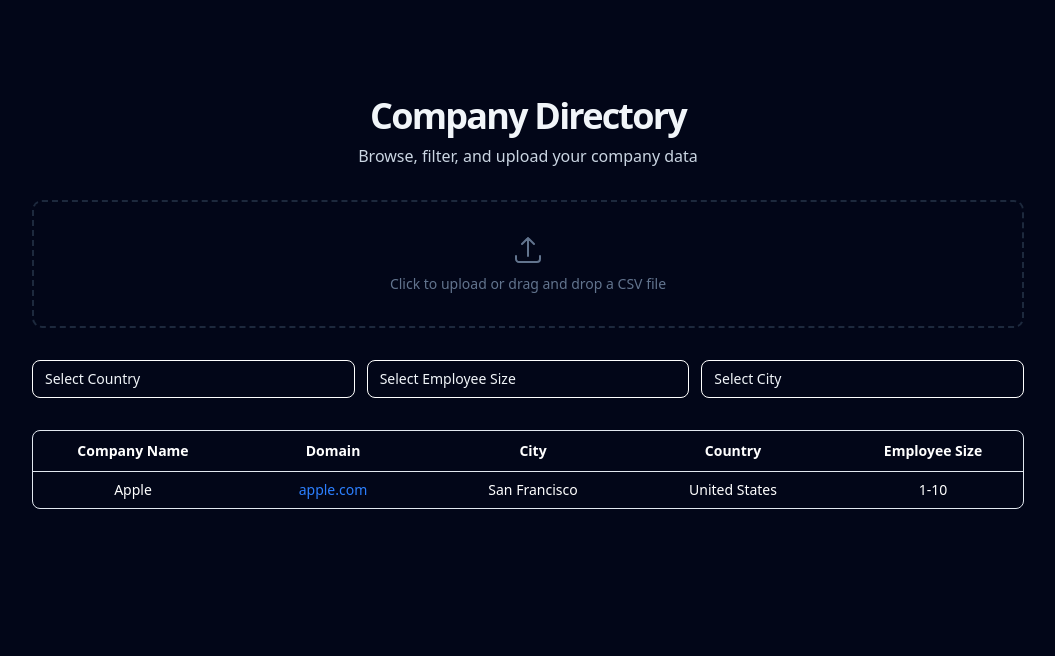
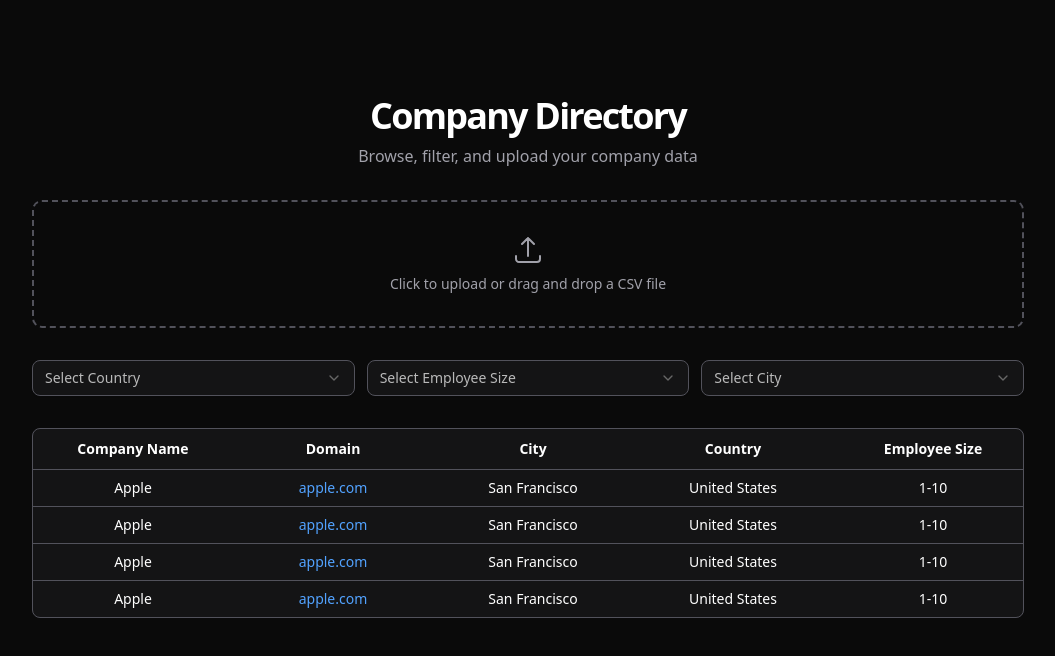
Before and after one commit to alexjackhughes/throxy, a Next.js app: page / in a window 1280 px wide. Shown: the top 656 px of the page, without its empty margins (112-1167 px from the left). Built offline with nearby package versions, Linux system fonts and the light colour scheme.

Commit message:
Re-styled components

```diff
--- a/app/components/CompaniesTable.tsx
+++ b/app/components/CompaniesTable.tsx
@@ -7,15 +7,17 @@
   TableHeader,
   TableRow,
 } from "@/components/Table";
-import { Companies, defaultCompanies } from "@/models/company";
+import { Companies, defaultCompany } from "@/models/company";
 
 interface Props {
   companies?: Companies;
 }
 
-const CompaniesTable: React.FC<Props> = ({ companies = defaultCompanies }) => {
+const CompaniesTable: React.FC<Props> = ({
+  companies = [defaultCompany, defaultCompany, defaultCompany, defaultCompany],
+}) => {
   return (
-    <div className="rounded-md border bg-slate-950 text-white">
+    <div className="rounded-md bg-theme-300 text-white">
       <Table>
         <TableHeader>
           <TableRow>
@@ -37,7 +39,7 @@
                   href={`https://${company.domain}`}
                   target="_blank"
                   rel="noopener noreferrer"
-                  className="text-blue-500 hover:text-blue-500 hover:underline"
+                  className="text-blue-400 hover:text-blue-400 hover:underline"
                 >
                   {company.domain || "-"}
                 </a>
--- a/app/globals.css
+++ b/app/globals.css
@@ -39,6 +39,13 @@
   --color-sidebar-accent-foreground: var(--sidebar-accent-foreground);
   --color-sidebar-border: var(--sidebar-border);
   --color-sidebar-ring: var(--sidebar-ring);
+
+  --color-theme-500: #0a0a0a;
+  --color-theme-400: #0f0f10;
+  --color-theme-300: #141415;
+  --color-theme-200: #1f1f22;
+  --color-theme-100: #52525b;
+  --color-theme-50: #a1a1aa;
 }
 
 :root {
--- a/app/page.tsx
+++ b/app/page.tsx
@@ -11,7 +11,7 @@
 
 export default function Home() {
   return (
-    <div className="flex flex-col gap-4 bg-slate-950 h-screen">
+    <div className="flex flex-col gap-4 bg-theme-500 h-screen">
       <div className="flex flex-col mx-auto  max-w-5xl mt-24 mb-10 w-full px-4 gap-8">
         <PageHeader
           title="Company Directory"
--- a/components/Filter.tsx
+++ b/components/Filter.tsx
@@ -2,6 +2,13 @@
 
 import React from "react";
 import { useRouter, useSearchParams } from "next/navigation";
+import {
+  Select,
+  SelectContent,
+  SelectItem,
+  SelectTrigger,
+  SelectValue,
+} from "@/components/Select";
 
 interface Props {
   filterKey: string;
@@ -39,20 +46,20 @@
   };
 
   return (
-    <select
-      value={currentValue}
-      onChange={(e) => handleFilterChange(e.target.value)}
-      className="px-3 py-2 border text-sm border-white bg-slate-950 text-slate-100 ring-2 ring-white/0 rounded-md focus:outline-none focus:ring-2 focus:ring-blue-500 focus:border-transparent appearance-none w-full"
-    >
-      <option value="">
-        {placeholder || `Select ${filterDisplayKey || filterKey}`}
-      </option>
-      {filterOptions.map((option) => (
-        <option key={option} value={option}>
-          {option}
-        </option>
-      ))}
-    </select>
+    <Select value={currentValue} onValueChange={handleFilterChange}>
+      <SelectTrigger className="w-full">
+        <SelectValue
+          placeholder={placeholder || `Select ${filterDisplayKey || filterKey}`}
+        />
+      </SelectTrigger>
+      <SelectContent>
+        {filterOptions.map((option) => (
+          <SelectItem key={option} value={option}>
+            {option}
+          </SelectItem>
+        ))}
+      </SelectContent>
+    </Select>
   );
 };
 
--- a/components/PageHeader.tsx
+++ b/components/PageHeader.tsx
@@ -7,10 +7,10 @@
 export const PageHeader: React.FC<Props> = ({ title, description }) => {
   return (
     <div className="flex flex-col gap-2 text-center">
-      <h1 className="text-4xl font-bold text-slate-100 tracking-tighter">
+      <h1 className="text-4xl font-bold text-white tracking-tighter">
         {title}
       </h1>
-      {description && <p className="text-slate-300 text-md">{description}</p>}
+      {description && <p className="text-theme-50 text-md">{description}</p>}
     </div>
   );
 };
--- /dev/null
+++ b/components/Select.tsx
@@ -0,0 +1,185 @@
+"use client";
+
+import * as React from "react";
+import * as SelectPrimitive from "@radix-ui/react-select";
+import { CheckIcon, ChevronDownIcon, ChevronUpIcon } from "lucide-react";
+
+import { cn } from "@/lib/utils";
+
+function Select({
+  ...props
+}: React.ComponentProps<typeof SelectPrimitive.Root>) {
+  return <SelectPrimitive.Root data-slot="select" {...props} />;
+}
+
+function SelectGroup({
+  ...props
+}: React.ComponentProps<typeof SelectPrimitive.Group>) {
+  return <SelectPrimitive.Group data-slot="select-group" {...props} />;
+}
+
+function SelectValue({
+  ...props
+}: React.ComponentProps<typeof SelectPrimitive.Value>) {
+  return <SelectPrimitive.Value data-slot="select-value" {...props} />;
+}
+
+function SelectTrigger({
+  className,
+  size = "default",
+  children,
+  ...props
+}: React.ComponentProps<typeof SelectPrimitive.Trigger> & {
+  size?: "sm" | "default";
+}) {
+  return (
+    <SelectPrimitive.Trigger
+      data-slot="select-trigger"
+      data-size={size}
+      className={cn(
+        "bg-theme-300 text-white border-theme-100 focus-visible:border-theme-100 focus-visible:ring-white flex w-fit items-center justify-between gap-2 rounded-md border px-3 py-2 text-sm whitespace-nowrap shadow-xs transition-[color,box-shadow] outline-none focus-visible:ring-[1px] disabled:cursor-not-allowed disabled:opacity-50 data-[size=default]:h-9 data-[size=sm]:h-8 *:data-[slot=select-value]:line-clamp-1 *:data-[slot=select-value]:flex *:data-[slot=select-value]:items-center *:data-[slot=select-value]:gap-2 [&_svg]:pointer-events-none [&_svg]:shrink-0 [&_svg:not([class*='size-'])]:size-4 [&_svg:not([class*='text-'])]:text-white/70 data-[placeholder]:text-white/70",
+        className
+      )}
+      {...props}
+    >
+      {children}
+      <SelectPrimitive.Icon asChild>
+        <ChevronDownIcon className="size-4 opacity-50" />
+      </SelectPrimitive.Icon>
+    </SelectPrimitive.Trigger>
+  );
+}
+
+function SelectContent({
+  className,
+  children,
+  position = "popper",
+  ...props
+}: React.ComponentProps<typeof SelectPrimitive.Content>) {
+  return (
+    <SelectPrimitive.Portal>
+      <SelectPrimitive.Content
+        data-slot="select-content"
+        className={cn(
+          "bg-theme-300 text-white data-[state=open]:animate-in data-[state=closed]:animate-out data-[state=closed]:fade-out-0 data-[state=open]:fade-in-0 data-[state=closed]:zoom-out-95 data-[state=open]:zoom-in-95 data-[side=bottom]:slide-in-from-top-2 data-[side=left]:slide-in-from-right-2 data-[side=right]:slide-in-from-left-2 data-[side=top]:slide-in-from-bottom-2 relative z-50 max-h-(--radix-select-content-available-height) min-w-[8rem] origin-(--radix-select-content-transform-origin) overflow-x-hidden overflow-y-auto rounded-md border border-theme-100 shadow-md",
+          position === "popper" &&
+            "data-[side=bottom]:translate-y-1 data-[side=left]:-translate-x-1 data-[side=right]:translate-x-1 data-[side=top]:-translate-y-1",
+          className
+        )}
+        position={position}
+        {...props}
+      >
+        <SelectScrollUpButton />
+        <SelectPrimitive.Viewport
+          className={cn(
+            "p-1",
+            position === "popper" &&
+              "h-[var(--radix-select-trigger-height)] w-full min-w-[var(--radix-select-trigger-width)] scroll-my-1"
+          )}
+        >
+          {children}
+        </SelectPrimitive.Viewport>
+        <SelectScrollDownButton />
+      </SelectPrimitive.Content>
+    </SelectPrimitive.Portal>
+  );
+}
+
+function SelectLabel({
+  className,
+  ...props
+}: React.ComponentProps<typeof SelectPrimitive.Label>) {
+  return (
+    <SelectPrimitive.Label
+      data-slot="select-label"
+      className={cn("text-muted-foreground px-2 py-1.5 text-xs", className)}
+      {...props}
+    />
+  );
+}
+
+function SelectItem({
+  className,
+  children,
+  ...props
+}: React.ComponentProps<typeof SelectPrimitive.Item>) {
+  return (
+    <SelectPrimitive.Item
+      data-slot="select-item"
+      className={cn(
+        "focus:bg-theme-200 text-white relative flex w-full cursor-default items-center gap-2 rounded-sm py-1.5 pr-8 pl-2 text-sm outline-hidden select-none data-[disabled]:pointer-events-none data-[disabled]:opacity-50 [&_svg]:pointer-events-none [&_svg]:shrink-0 [&_svg:not([class*='size-'])]:size-4 *:[span]:last:flex *:[span]:last:items-center *:[span]:last:gap-2",
+        className
+      )}
+      {...props}
+    >
+      <span className="absolute right-2 flex size-3.5 items-center justify-center">
+        <SelectPrimitive.ItemIndicator>
+          <CheckIcon className="size-4" />
+        </SelectPrimitive.ItemIndicator>
+      </span>
+      <SelectPrimitive.ItemText>{children}</SelectPrimitive.ItemText>
+    </SelectPrimitive.Item>
+  );
+}
+
+function SelectSeparator({
+  className,
+  ...props
+}: React.ComponentProps<typeof SelectPrimitive.Separator>) {
+  return (
+    <SelectPrimitive.Separator
+      data-slot="select-separator"
+      className={cn("bg-border pointer-events-none -mx-1 my-1 h-px", className)}
+      {...props}
+    />
+  );
+}
+
+function SelectScrollUpButton({
+  className,
+  ...props
+}: React.ComponentProps<typeof SelectPrimitive.ScrollUpButton>) {
+  return (
+    <SelectPrimitive.ScrollUpButton
+      data-slot="select-scroll-up-button"
+      className={cn(
+        "flex cursor-default items-center justify-center py-1",
+        className
+      )}
+      {...props}
+    >
+      <ChevronUpIcon className="size-4" />
+    </SelectPrimitive.ScrollUpButton>
+  );
+}
+
+function SelectScrollDownButton({
+  className,
+  ...props
+}: React.ComponentProps<typeof SelectPrimitive.ScrollDownButton>) {
+  return (
+    <SelectPrimitive.ScrollDownButton
+      data-slot="select-scroll-down-button"
+      className={cn(
+        "flex cursor-default items-center justify-center py-1",
+        className
+      )}
+      {...props}
+    >
+      <ChevronDownIcon className="size-4" />
+    </SelectPrimitive.ScrollDownButton>
+  );
+}
+
+export {
+  Select,
+  SelectContent,
+  SelectGroup,
+  SelectItem,
+  SelectLabel,
+  SelectScrollDownButton,
+  SelectScrollUpButton,
+  SelectSeparator,
+  SelectTrigger,
+  SelectValue,
+};
--- a/components/Table.tsx
+++ b/components/Table.tsx
@@ -8,7 +8,7 @@
   return (
     <div
       data-slot="table-container"
-      className="relative w-full overflow-x-auto"
+      className="relative w-full overflow-x-auto border border-theme-100 rounded-md"
     >
       <table
         data-slot="table"
@@ -23,7 +23,7 @@
   return (
     <thead
       data-slot="table-header"
-      className={cn("[&_tr]:border-b", className)}
+      className={cn("[&_tr]:border-b [&_tr]:border-theme-100", className)}
       {...props}
     />
   );
@@ -57,7 +57,7 @@
     <tr
       data-slot="table-row"
       className={cn(
-        "hover:bg-muted/10 data-[state=selected]:bg-muted border-b transition-colors",
+        "hover:bg-muted/5 data-[state=selected]:bg-muted border-b border-theme-100 transition-colors",
         className
       )}
       {...props}
--- a/components/UploadFile.tsx
+++ b/components/UploadFile.tsx
@@ -66,8 +66,8 @@
       <div
         className={`relative flex flex-col items-center justify-center w-full p-8 border-2 border-dashed rounded-lg cursor-pointer transition-colors ${
           isDragging
-            ? "border-blue-500 bg-slate-800"
-            : "border-slate-800 hover:border-blue-500"
+            ? "border-white bg-theme-300"
+            : "border-theme-100 hover:border-white hover:bg-theme-300"
         }`}
         onDrop={onDrop}
         onDragOver={onDragOver}
@@ -79,12 +79,12 @@
           className="absolute inset-0 w-full h-full opacity-0 cursor-pointer"
           onChange={onFileChange}
         />
-        <ArrowUpTrayIcon className="w-8 h-8 text-slate-500 mb-2" />
-        <p className="text-sm text-slate-500">
+        <ArrowUpTrayIcon className="w-8 h-8 text-theme-50 mb-2" />
+        <p className="text-sm text-theme-50">
           Click to upload or drag and drop a CSV file
         </p>
       </div>
-      {error && <p className="mt-2 text-sm text-red-600">{error}</p>}
+      {error && <p className="mt-2 text-sm text-white">{error}</p>}
     </div>
   );
 };
--- a/package.json
+++ b/package.json
@@ -10,6 +10,7 @@
   },
   "dependencies": {
     "@heroicons/react": "^2.2.0",
+    "@radix-ui/react-select": "^2.2.5",
     "class-variance-authority": "^0.7.1",
     "clsx": "^2.1.1",
     "lucide-react": "^0.518.0",
```
Also changed, not shown: components.json, 1 other file (tests, documents, lock files or other folders).
